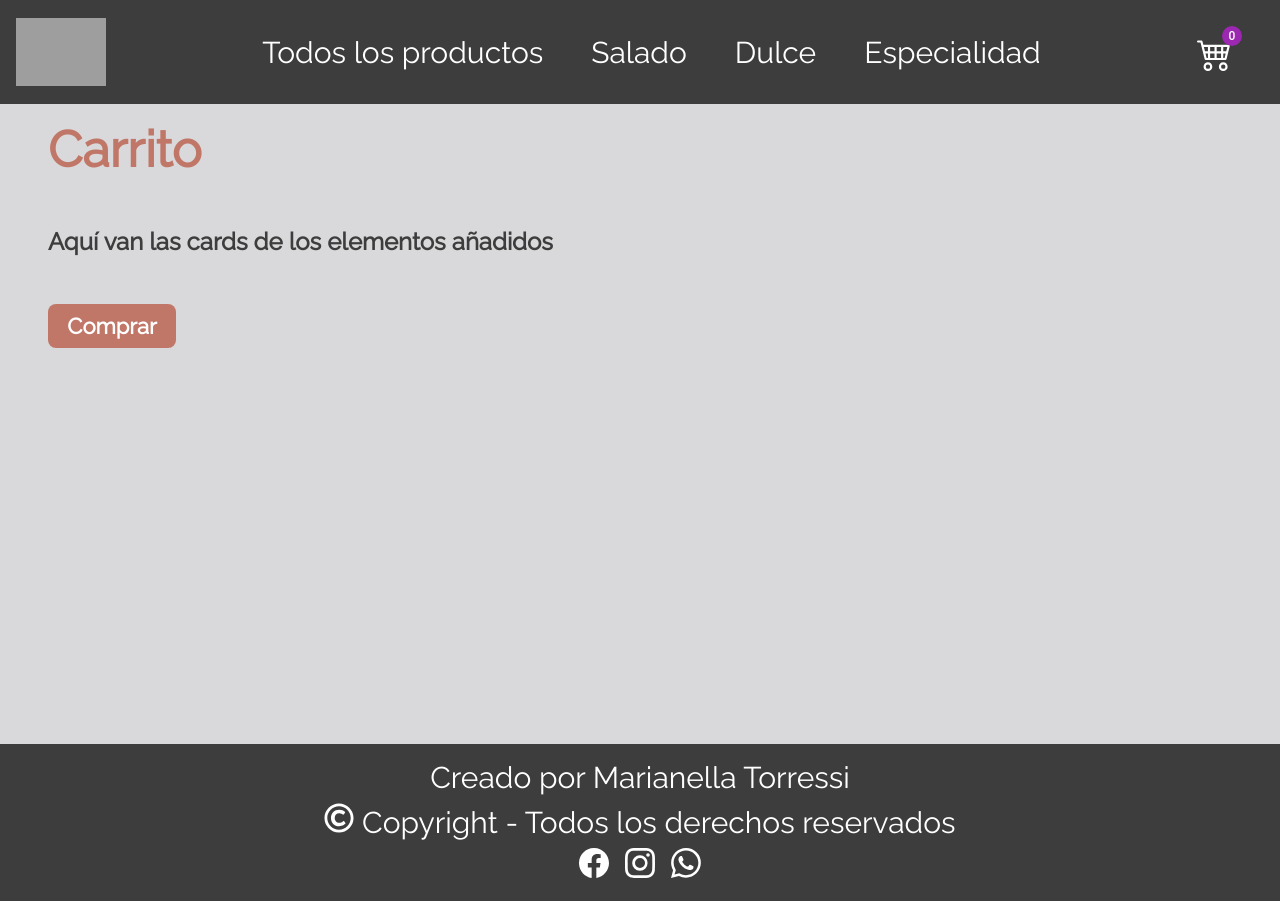
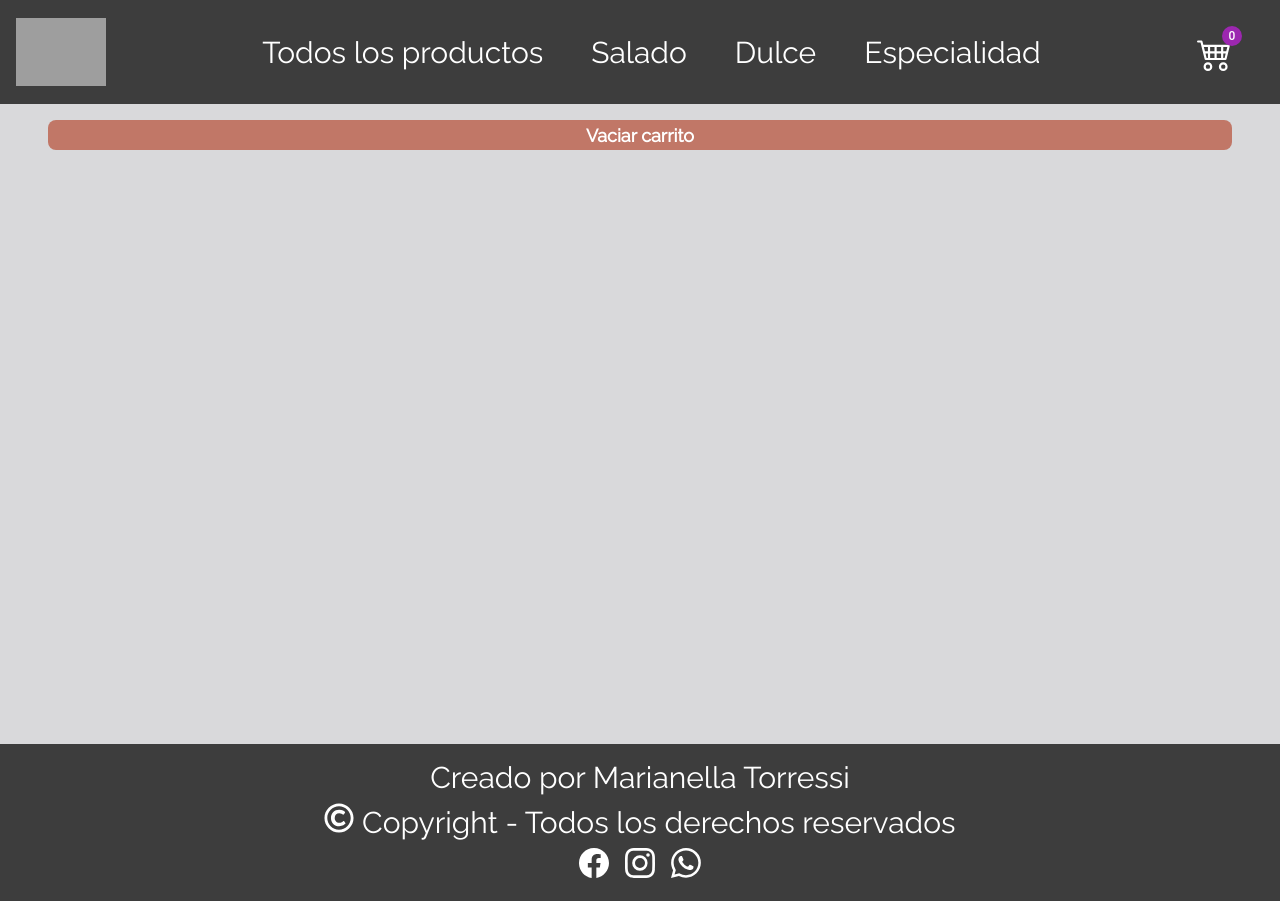
Before and after one commit to marts95/PreEntrega2-Torressi, a React (Vite) app: page /carrito in a window 1280 px wide. Built offline with nearby package versions, Linux system fonts and the light colour scheme; grey boxes are pictures that could not be loaded.

Commit message:
terminando clase 11

```diff
--- a/package.json
+++ b/package.json
@@ -17,11 +17,13 @@
     "@mui/material": "^5.13.3",
     "axios": "^1.4.0",
     "firebase": "^9.23.0",
+    "formik": "^2.4.2",
     "json-server": "^0.17.3",
     "react": "^18.2.0",
     "react-dom": "^18.2.0",
     "react-icons": "^4.8.0",
-    "react-router-dom": "^6.13.0"
+    "react-router-dom": "^6.13.0",
+    "yup": "^1.2.0"
   },
   "devDependencies": {
     "@types/react": "^18.0.28",
--- a/src/App.jsx
+++ b/src/App.jsx
@@ -2,18 +2,21 @@ import { Layout } from "./components/layout/Layout.jsx";
 import { NotFound } from "./components/page/404NotFound/NotFound.jsx";
 import { BrowserRouter, Routes, Route } from "react-router-dom";
 import { menuRoutes } from "./Routes/menuRoutes.js";
+import { CartContextProvider } from "./context/CartContext.jsx";
 
 function App() {
   return (
     <BrowserRouter>
+      <CartContextProvider>
         <Routes>
           <Route element={<Layout />}>
-          {menuRoutes.map(({id, path, Element}) => (
+            {menuRoutes.map(({ id, path, Element }) => (
               <Route key={id} path={path} element={<Element />} />
             ))}
           </Route>
           <Route path="*" element={<NotFound />} />
         </Routes>
+      </CartContextProvider>
     </BrowserRouter>
   );
 }
--- a/src/components/common/counter/ItemCount.jsx
+++ b/src/components/common/counter/ItemCount.jsx
@@ -1,7 +1,7 @@
 import "./Counter.css";
 import { useCount } from "../../hooks/useCount";
 
-export const ItemCount = ({ stock, inicial, onAdd }) => {
+export const ItemCount = ({ stock, inicial=1, onAdd }) => {
   const { count, decremento, incremento } = useCount(inicial, stock);
 
   return (
--- a/src/components/page/cart/CartContainer.jsx
+++ b/src/components/page/cart/CartContainer.jsx
@@ -1,17 +1,24 @@
+import { CartContext } from "../../../context/CartContext";
 import "./Cart.css";
+import { useContext } from "react";
 
 export const CartContainer = () => {
-  const comprar = () => {
-    console.log("Su compra fue exitosa");
-  };
+  const { carrito, vaciarCarrito, eliminarPorId } = useContext(CartContext);
+
 
   return (
     <div className="carrito">
-      <h1>Carrito</h1>
-      <h2>Aquí van las cards de los elementos añadidos</h2>
-      <button className="comprar" onClick={comprar}>
-        Comprar
-      </button>
+      <button onClick={vaciarCarrito}>Vaciar carrito</button>
+      {carrito.map((producto) => {
+        return (
+          <div key={producto.id}>
+            <h2>{producto.title}</h2>
+            <h2>{producto.price}</h2>
+            <h2>{producto.quantity}</h2>
+            <button onClick={()=>eliminarPorId(producto.id)}>Eliminar</button>
+          </div>
+        );
+      })}
     </div>
   );
 };
--- a/src/components/page/itemDetail/ItemDetail.jsx
+++ b/src/components/page/itemDetail/ItemDetail.jsx
@@ -1,13 +1,13 @@
 import "./itemDetail.css";
 import { ItemCount } from "../../common/counter/ItemCount.jsx";
 
-export const ItemDetail = ({ productoSeleccionado }) => {
+export const ItemDetail = ({ productoSeleccionado, agregarAlCarrito, cantidad }) => {
   const onAdd = (cantidad) => {
     let info = {
       ...productoSeleccionado,
       quantity: cantidad,
     };
-    console.log(info);
+    agregarAlCarrito(info)
   };
 
   return (
@@ -21,7 +21,7 @@ export const ItemDetail = ({ productoSeleccionado }) => {
           <h3>{productoSeleccionado.description}</h3>
           <h2>$ {productoSeleccionado.price}</h2>
           <ItemCount
-            inicial={1}
+            inicial={cantidad}
             stock={productoSeleccionado.stock}
             onAdd={onAdd}
           />
--- a/src/components/page/itemDetail/ItemDetailContainer.jsx
+++ b/src/components/page/itemDetail/ItemDetailContainer.jsx
@@ -1,13 +1,19 @@
-import { useEffect, useState } from "react";
+import { useContext, useEffect, useState } from "react";
 import { ItemDetail } from "./ItemDetail.jsx";
 import "./itemDetail.css";
 import { productos } from "../../../productsMock.js";
 import { useParams } from "react-router-dom";
+import { CartContext } from "../../../context/CartContext.jsx";
 
 export const ItemDetailContainer = () => {
   const [productoSeleccionado, setProductoSeleccionado] = useState({});
 
+  const {agregarAlCarrito, obtenerCantidadPorId} = useContext(CartContext)
+
   const { id } = useParams();
+
+  const cantidad = obtenerCantidadPorId(+id)
+
 
   useEffect(() => {
     let productoFind = productos.find((producto) => producto.id === Number(id));
@@ -20,7 +26,6 @@ export const ItemDetailContainer = () => {
       .then((res) => setProductoSeleccionado(res))
       .catch((error) => console.log(error));
   }, [id]);
-  console.log(productoSeleccionado);
 
-  return <ItemDetail productoSeleccionado={productoSeleccionado} />;
+  return <ItemDetail productoSeleccionado={productoSeleccionado} agregarAlCarrito={agregarAlCarrito} cantidad={cantidad}/>;
 };
--- a/src/components/page/itemListContainer/ItemList.css
+++ b/src/components/page/itemListContainer/ItemList.css
@@ -1,5 +1,6 @@
 .tarjetitas{
     width: 100%;
+    min-height: 45rem;
     display: flex;
     justify-content: center;
     align-items: center;
--- /dev/null
+++ b/src/context/CartContext.jsx
@@ -0,0 +1,55 @@
+import { createContext, useState } from "react";
+
+export const CartContext = createContext();
+
+export const CartContextProvider = ({ children }) => {
+  const [carrito, setCarrito] = useState([]);
+
+  const agregarAlCarrito = (nuevoProducto) => {
+    let existe = contenidoCarrito(nuevoProducto.id);
+    if (existe) {
+      let agregar = carrito.map((producto) => {
+        if (producto.id === nuevoProducto.id) {
+          return {
+            ...producto,
+            quantity: producto.quantity + nuevoProducto.quantity,
+          };
+        } else {
+          return producto;
+        }
+      });
+      setCarrito(agregar);
+    } else {
+      setCarrito([...carrito, nuevoProducto]);
+    }
+  };
+
+  const contenidoCarrito = (id) => {
+    let existe = carrito.some((producto) => producto.id === id);
+    return existe;
+  };
+
+  const vaciarCarrito = () => {
+    setCarrito([]);
+  };
+
+  const eliminarPorId = (id) => {
+    let eliminar = carrito.filter((producto) => producto.id !== id);
+    setCarrito(eliminar);
+  };
+
+  const obtenerCantidadPorId = (id) => {
+    let producto = carrito.find((prod) => prod.id === id);
+    return producto?.quantity
+  };
+
+  let data = {
+    carrito,
+    agregarAlCarrito,
+    vaciarCarrito,
+    eliminarPorId,
+    obtenerCantidadPorId,
+  };
+
+  return <CartContext.Provider value={data}>{children}</CartContext.Provider>;
+};
```
Also changed, not shown: 1 other file (tests, documents, lock files or other folders). Lines whose indentation alone changed are shown as unchanged.
